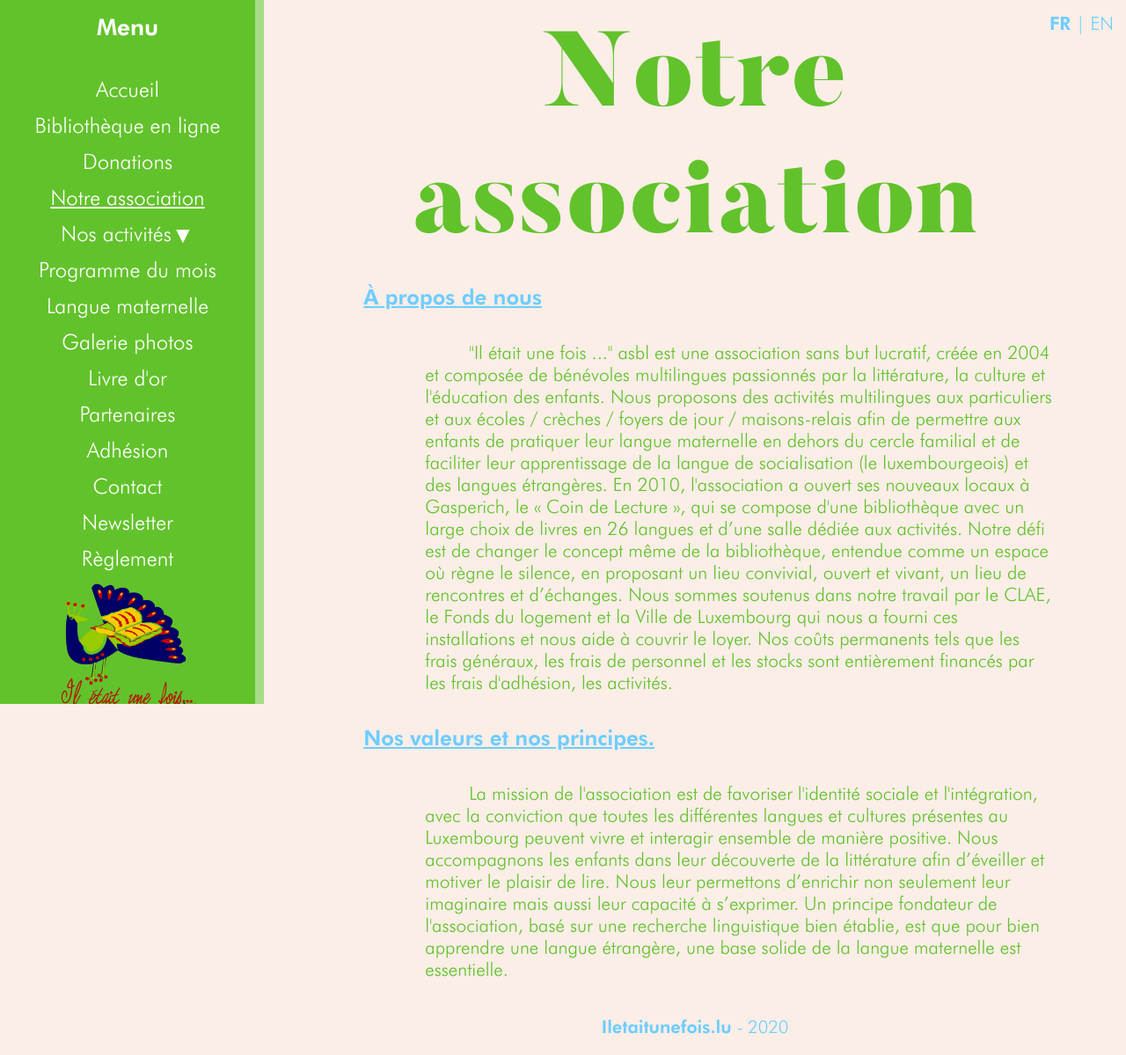
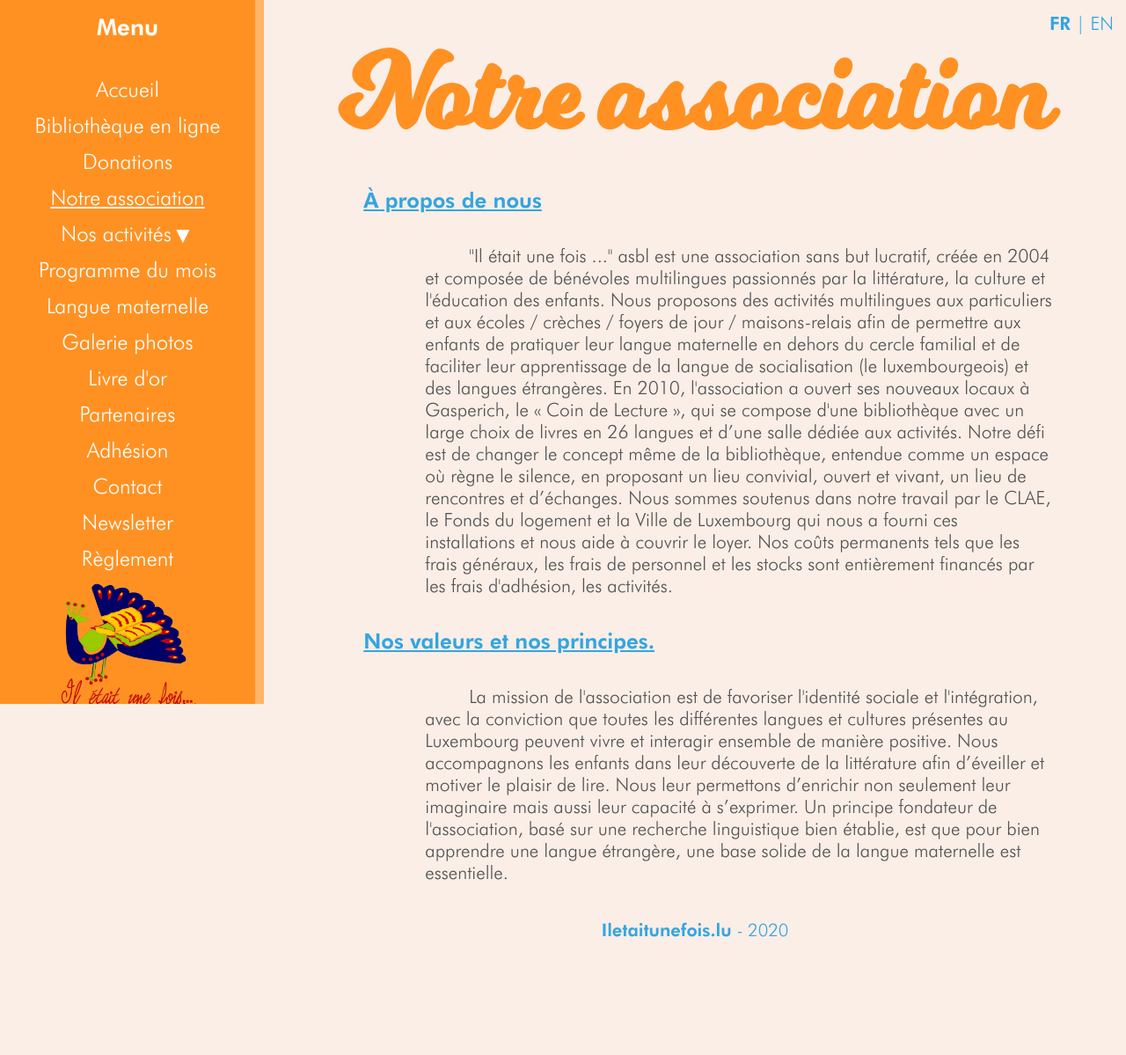
Before and after one commit to S4b4t3r/iletaitunefois, a CodeIgniter app: page /database/index.php/notreassociation/index in a window 1280 px wide. Shown: the whole page at 88% size. After the commit the page ends 1065 px from the top, so only its background shows below. Run offline with CodeIgniter, Linux system fonts and the light colour scheme.

Commit message:
New new palette + Milkshake font - useless fonts

```diff
--- a/assets/css/_accueil.scss
+++ b/assets/css/_accueil.scss
@@ -18,7 +18,7 @@ body{
 }
 
 h1 {
-    font-family: "Butler";
+    font-family: "Milkshake";
     font-weight: 900;
     margin: 20px 0 0 0;
     color: $base-color;
@@ -57,9 +57,10 @@ section{
 
 p, a{
     font-size: 1.8rem;
-    color: $base-color;
+    color: $text-color;
     text-decoration: none;
     span{
+        color: $base-color;
         font-weight: 700;
     }
     @include lg{
@@ -207,6 +208,9 @@ hr{
     justify-content: center;
     width: 100%;
     padding-top: 30px;
+    h2{
+        font-family: "Milkshake";
+    }
     @include rwd(1366){
         padding:0;
     }
--- a/assets/css/_fonts.scss
+++ b/assets/css/_fonts.scss
@@ -24,19 +24,7 @@
 }
 
 @font-face {
-    font-family: "Butler";
-    src: url("../fonts/butler/black.otf") format("opentype");
-    font-weight: 900;
+    font-family: "Milkshake";
+    src: url("../fonts/milkshake/regular.ttf") format("truetype");
     font-style: normal;
 }
-@font-face {
-    font-family: "Butler";
-    src: url("../fonts/butler/bold.otf") format("opentype");
-    font-weight: bold;
-    font-style: normal;
-}
-@font-face {
-    font-family: "Ludicrous";
-    src: url("../fonts/ludicrous/stencil.otf") format("opentype");
-    font-style: normal;
-}
--- a/assets/css/_palette.scss
+++ b/assets/css/_palette.scss
@@ -11,7 +11,14 @@ $lightgreen: #A6DC86;
 $fourthblue: #6ECDFF;
 $white: #FAEEE7;
 
-$base-color: $flashygreen;
-$second-color: $lightgreen;
-$highlight-color: $fourthblue;
-$background: $white;
+$deeporange: #FF9123;
+$lightorange: #FFB46A;
+$electricblue: #34A5E0;
+$verylightorange: #FAEEE7;
+$grey: #545454;
+
+$base-color: $deeporange;
+$second-color: $lightorange;
+$highlight-color: $electricblue;
+$text-color: $grey;
+$background: $verylightorange;
--- a/assets/css/styles.css
+++ b/assets/css/styles.css
@@ -27,22 +27,8 @@
 }
 
 @font-face {
-  font-family: "Butler";
-  src: url("../fonts/butler/black.otf") format("opentype");
-  font-weight: 900;
-  font-style: normal;
-}
-
-@font-face {
-  font-family: "Butler";
-  src: url("../fonts/butler/bold.otf") format("opentype");
-  font-weight: bold;
-  font-style: normal;
-}
-
-@font-face {
-  font-family: "Ludicrous";
-  src: url("../fonts/ludicrous/stencil.otf") format("opentype");
+  font-family: "Milkshake";
+  src: url("../fonts/milkshake/regular.ttf") format("truetype");
   font-style: normal;
 }
 
@@ -64,7 +50,7 @@ header {
   top: 0;
   width: 100%;
   height: 60px;
-  background-color: #62C22B;
+  background-color: #FF9123;
 }
 
 @media (min-width: 992px) {
@@ -75,7 +61,7 @@ header {
     height: 100vh;
     -ms-flex-negative: 0;
         flex-shrink: 0;
-    border-right: 10px solid #A6DC86;
+    border-right: 10px solid #FFB46A;
   }
 }
 
@@ -272,12 +258,13 @@ header h2 {
 
 /* Track */
 ::-webkit-scrollbar-track {
-  background: white;
+  background: transparent;
 }
 
 /* Handle */
 ::-webkit-scrollbar-thumb {
   background: #FF8BA7;
+  border-radius: 10px;
 }
 
 /* Handle on hover */
@@ -318,10 +305,10 @@ body {
 }
 
 h1 {
-  font-family: "Butler";
+  font-family: "Milkshake";
   font-weight: 900;
   margin: 20px 0 0 0;
-  color: #62C22B;
+  color: #FF9123;
   font-size: 6.8rem;
   text-align: center;
 }
@@ -365,11 +352,12 @@ section .dontindent {
 
 p, a {
   font-size: 1.8rem;
-  color: #62C22B;
+  color: #545454;
   text-decoration: none;
 }
 
 p span, a span {
+  color: #FF9123;
   font-weight: 700;
 }
 
@@ -456,7 +444,7 @@ hr {
 
 .langue {
   font-size: 2.1rem;
-  color: #6ECDFF;
+  color: #34A5E0;
   display: none;
 }
 
@@ -470,7 +458,7 @@ hr {
 }
 
 .langue a {
-  color: #6ECDFF;
+  color: #34A5E0;
 }
 
 .langue span {
@@ -621,7 +613,7 @@ hr {
   background-color: #0000;
   text-decoration: underline;
   font-size: 2.4em;
-  color: #6ECDFF;
+  color: #34A5E0;
 }
 
 .aide-section p {
@@ -756,7 +812,7 @@ hr {
 footer {
   font-size: 1.6rem;
   margin: 20px 0 20px 0;
-  color: #6ECDFF;
+  color: #34A5E0;
 }
 
 footer span {
```
Also changed, not shown: other parts of assets/css/styles.css (+89 -21 lines), assets/fonts/butler/black.otf (deleted), assets/fonts/butler/bold.otf (deleted), assets/fonts/butler/extrabold.otf (deleted), assets/fonts/butler/light.otf (deleted), assets/fonts/butler/medium.otf (deleted), assets/fonts/butler/regular.otf (deleted), assets/fonts/butler/ultralight.otf (deleted), assets/fonts/ludicrous/stencil.otf (deleted), assets/images/icons/facebook.svg, assets/images/icons/feed.svg, 1 other file.
